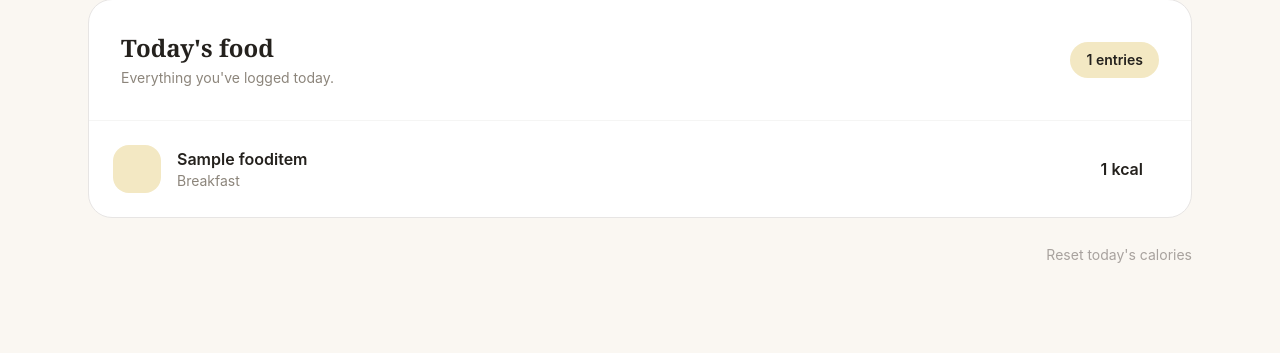
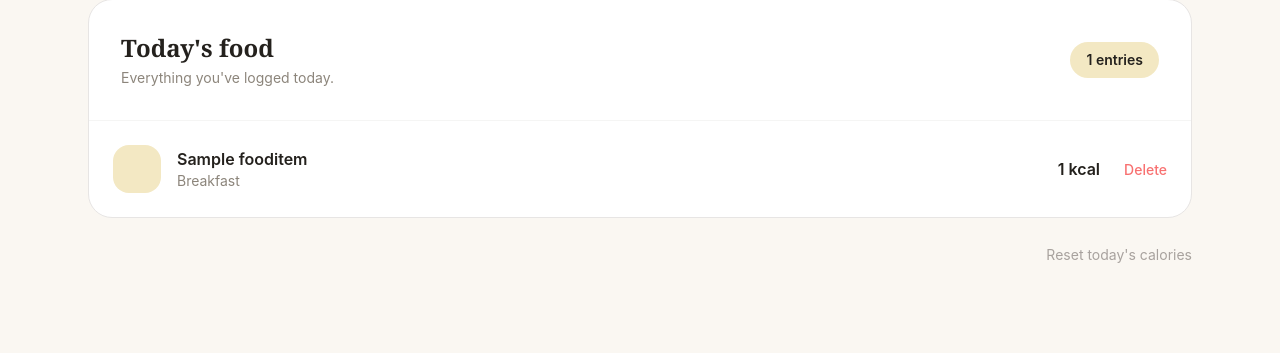
Before and after one commit to AbbieJonnes/Nourish, a Django app: page / in a window 1280 px wide. Shown: the part 549-902 px from the top of the page. Run offline with Django 5.2, Linux system fonts and the light colour scheme; a user stored in the database is signed in; tables that the repository leaves empty hold one stand-in row (values such as "Sample post"); some libraries are stand-ins or nearby versions.

Commit message:
fix:fix dashboard.html by having the delete button visible

```diff
--- a/calorie_tracker/templates/calorie_tracker/dashboard.html
+++ b/calorie_tracker/templates/calorie_tracker/dashboard.html
@@ -144,10 +144,10 @@
                             {% csrf_token %}
 
                             <button type="submit"
-                                    class="text-stone-400 hover:text-red-500 transition"
-                                    title="Delete food">
-
-                            </button>
+        onclick="return confirm('Are you sure you want to delete {{ food.name }}?')"
+        class="text-sm text-red-400 hover:text-red-600 font-medium transition">
+    Delete
+</button>
 
                         </form>
 
```
